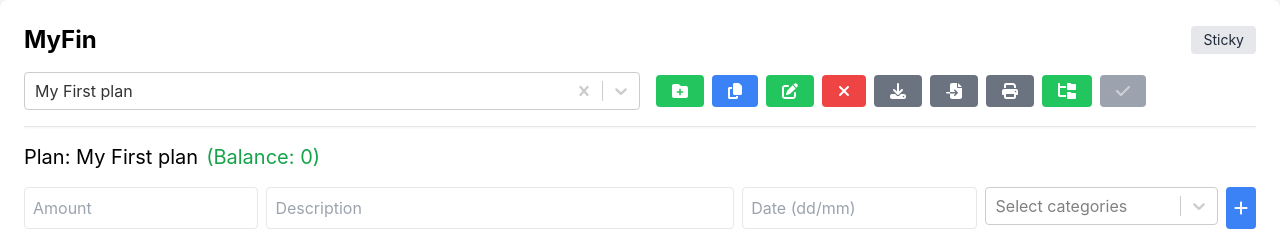
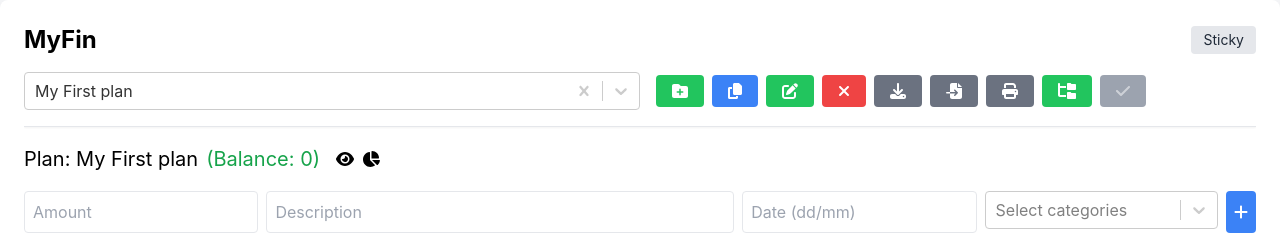
Before and after one commit to dmitry-sher/myfin, a React (Create React App) app: page /#13b56b64-14df-4efa-8edf-567d80291c27 in a window 1280 px wide. Shown: the top 235 px of the page. Built offline with nearby package versions, Linux system fonts and the light colour scheme.

Commit message:
add full plan analytics

```diff
--- a/src/components/PlanHeader.tsx
+++ b/src/components/PlanHeader.tsx
@@ -1,7 +1,10 @@
 import React, { FC } from "react";
 
+import { MonthTotalsContext } from "../context/MonthTotalsContext";
 import { Plan, Transaction } from "../types/entities";
 
+import { ViewPieChartButton } from "./TransactionMonthButtons/ViewPieChartButton";
+import { ViewTotalsButton } from "./TransactionMonthButtons/ViewTotalsButton";
 import { TransactionForm } from "./TransactionForm";
 
 type PlanHeaderProps = {
@@ -21,8 +24,15 @@
   }
 
   return (
-    <>
-      <h2 className="text-xl mb-4 mt-4">
+    <MonthTotalsContext.Provider
+      value={{
+        monthTransactions: selectedPlan.transactions,
+        startingBalance: 0,
+        monthKey: "Full plan",
+      }}
+    >
+      <div className="flex items-center justify-start mb-4 mt-4">
+        <h2 className="text-xl mr-4">
           Plan: {selectedPlan.name}
           <span className="text-green-600 ml-2">
             (Balance:{" "}
@@ -30,11 +40,15 @@
           </span>
         </h2>
 
+        <ViewTotalsButton />
+        <ViewPieChartButton />
+      </div>
+
       <TransactionForm
         onAddTransaction={(transaction): void =>
           addTransaction(selectedPlan.id, transaction)
         }
       />
-    </>
+    </MonthTotalsContext.Provider>
   );
 };
```
Lines whose indentation alone changed are shown as unchanged.
